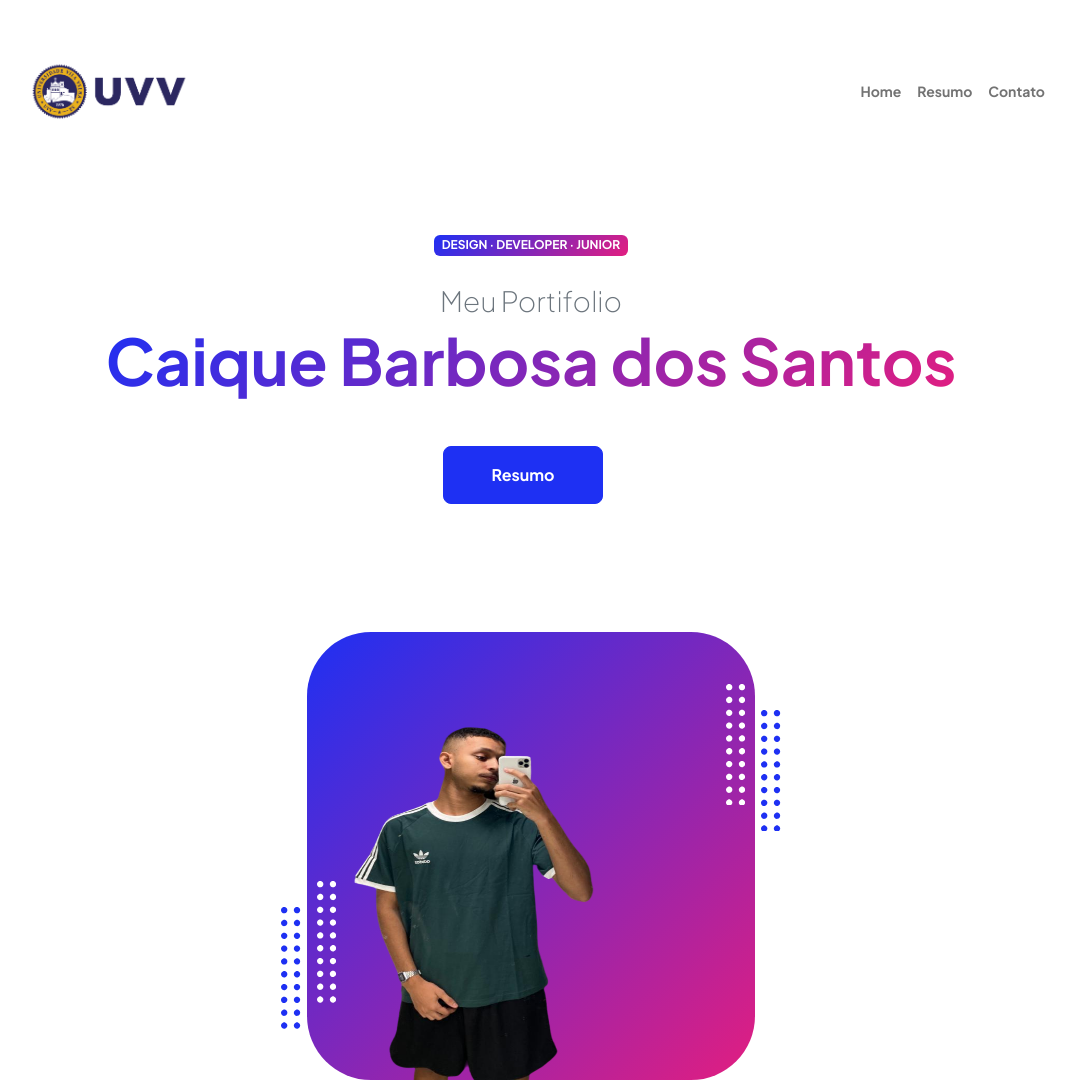
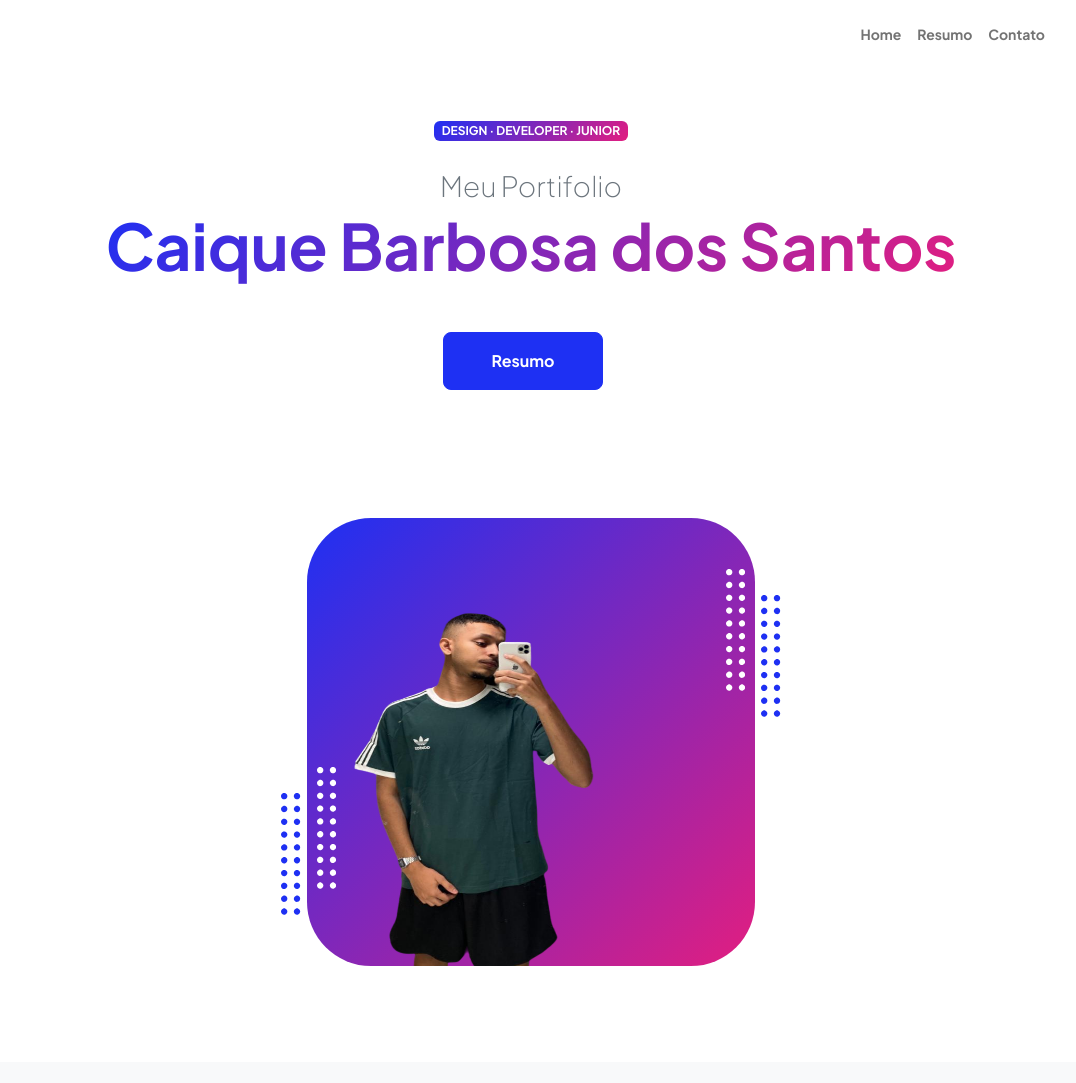
Before and after one commit to CaiqueBAR/Curriculo, a plain HTML site: page index.html/index.html in a window 1280 px wide. Shown: the top 1083 px of the page, without its empty margins (109-1185 px from the left). Drawn offline with nearby package versions, Linux system fonts and the light colour scheme.

Commit message:
Update index.html

```diff
--- a/index.html/index.html
+++ b/index.html/index.html
@@ -22,7 +22,7 @@
             <!-- Navigation-->
             <nav class="navbar navbar-expand-lg navbar-light bg-white py-3">
                 <div class="container px-5">
-                    <a class="navbar-brand" href="index.html"><span class="fw-bolder text-primary"><img width="200px" src="imagem UVV.png" alt=""></span></a>
+                    <a class="navbar-brand" href="index.html"><span class="fw-bolder text-primary"></span></a>
                     <button class="navbar-toggler" type="button" data-bs-toggle="collapse" data-bs-target="#navbarSupportedContent" aria-controls="navbarSupportedContent" aria-expanded="false" aria-label="Toggle navigation"><span class="navbar-toggler-icon"></span></button>
                     <div class="collapse navbar-collapse" id="navbarSupportedContent">
                         <ul class="navbar-nav ms-auto mb-2 mb-lg-0 small fw-bolder">
```
